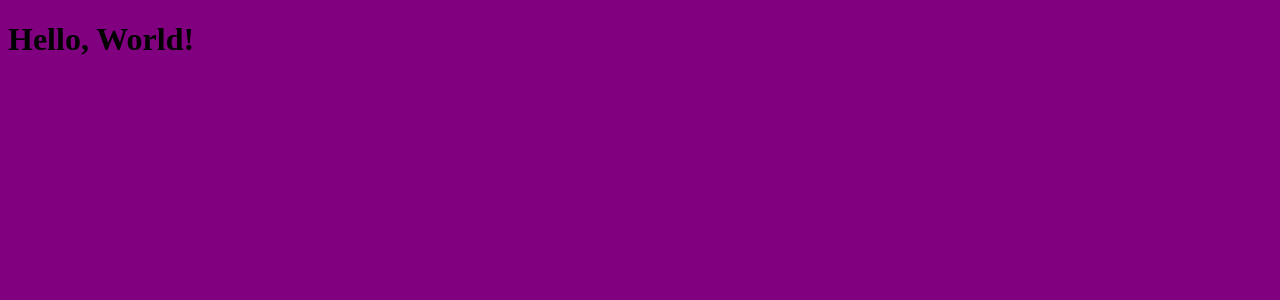
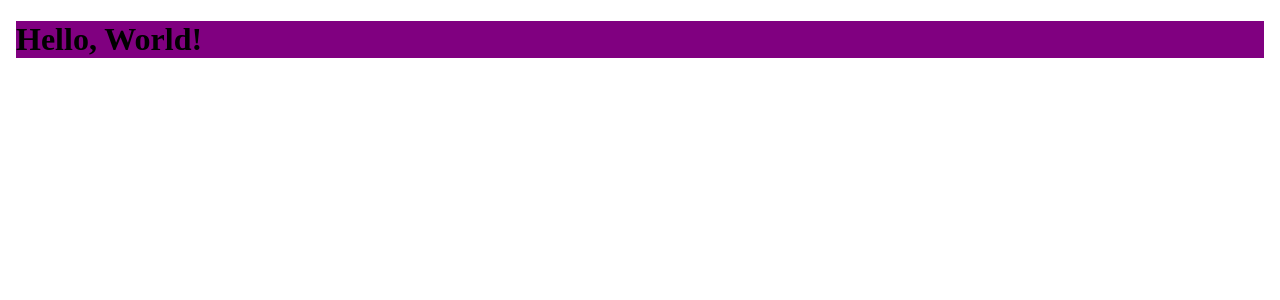
Before and after one commit to AdrielKlem/RocketNotes, a React (Vite) app: page / in a window 1280 px wide. Shown: the top 300 px of the page. Built offline with nearby package versions, Linux system fonts and the light colour scheme.

Commit message:
CSS in JS

```diff
--- a/package.json
+++ b/package.json
@@ -11,7 +11,8 @@
   },
   "dependencies": {
     "react": "^18.2.0",
-    "react-dom": "^18.2.0"
+    "react-dom": "^18.2.0",
+    "styled-components": "^6.0.7"
   },
   "devDependencies": {
     "@types/react": "^18.2.15",
--- a/src/pages/Details/index.jsx
+++ b/src/pages/Details/index.jsx
@@ -1,8 +1,10 @@
-import "./styles.css"
+import { Container } from "./styles"
 
 
 export function Details() {
   return (
+    <Container>
     <h1>Hello, World!</h1>
+    </Container>
   )
 }
--- a/src/pages/Details/styles.css
+++ /dev/null
@@ -1,3 +0,0 @@
-body {
-  background: purple;
-}
--- /dev/null
+++ b/src/pages/Details/styles.js
@@ -0,0 +1,5 @@
+import styled from "styled-components";
+
+export const Container = styled.body`
+    background-color: purple;
+`
```
Also changed, not shown: 1 other file (tests, documents, lock files or other folders).
